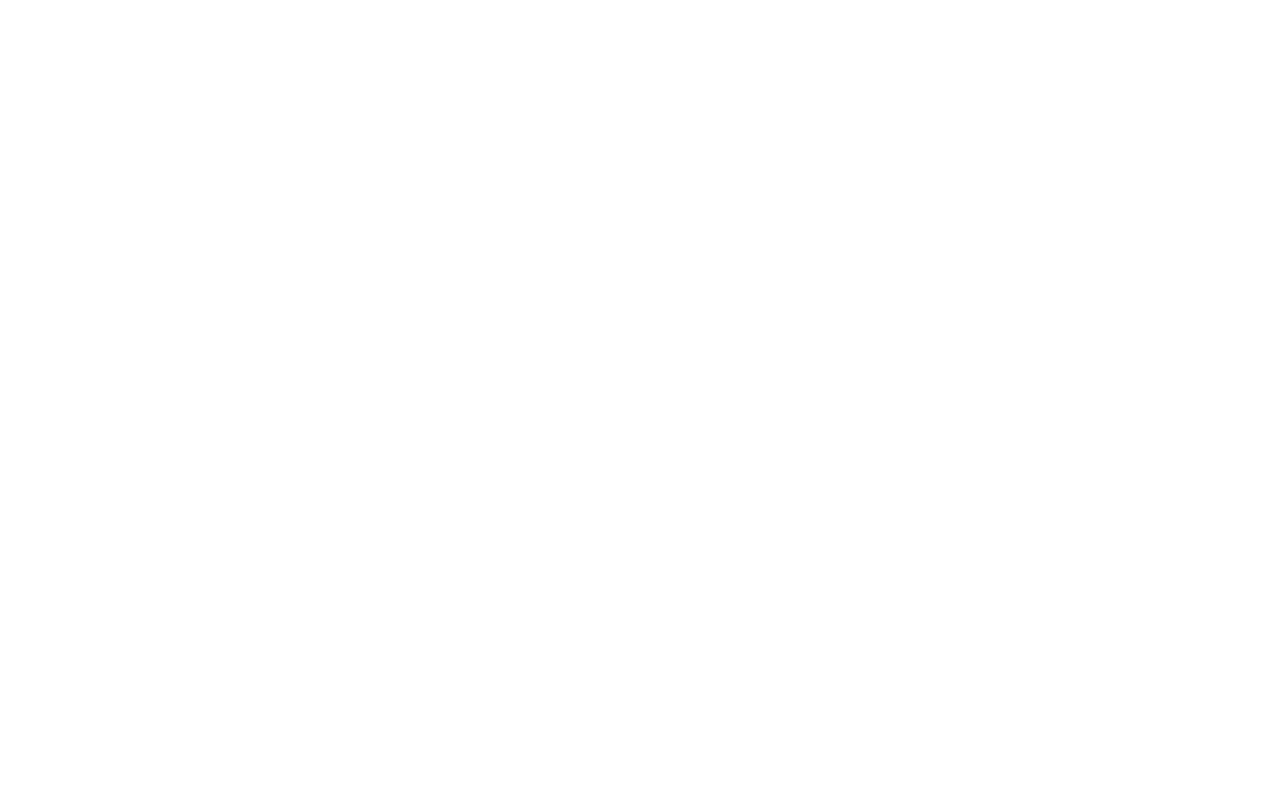
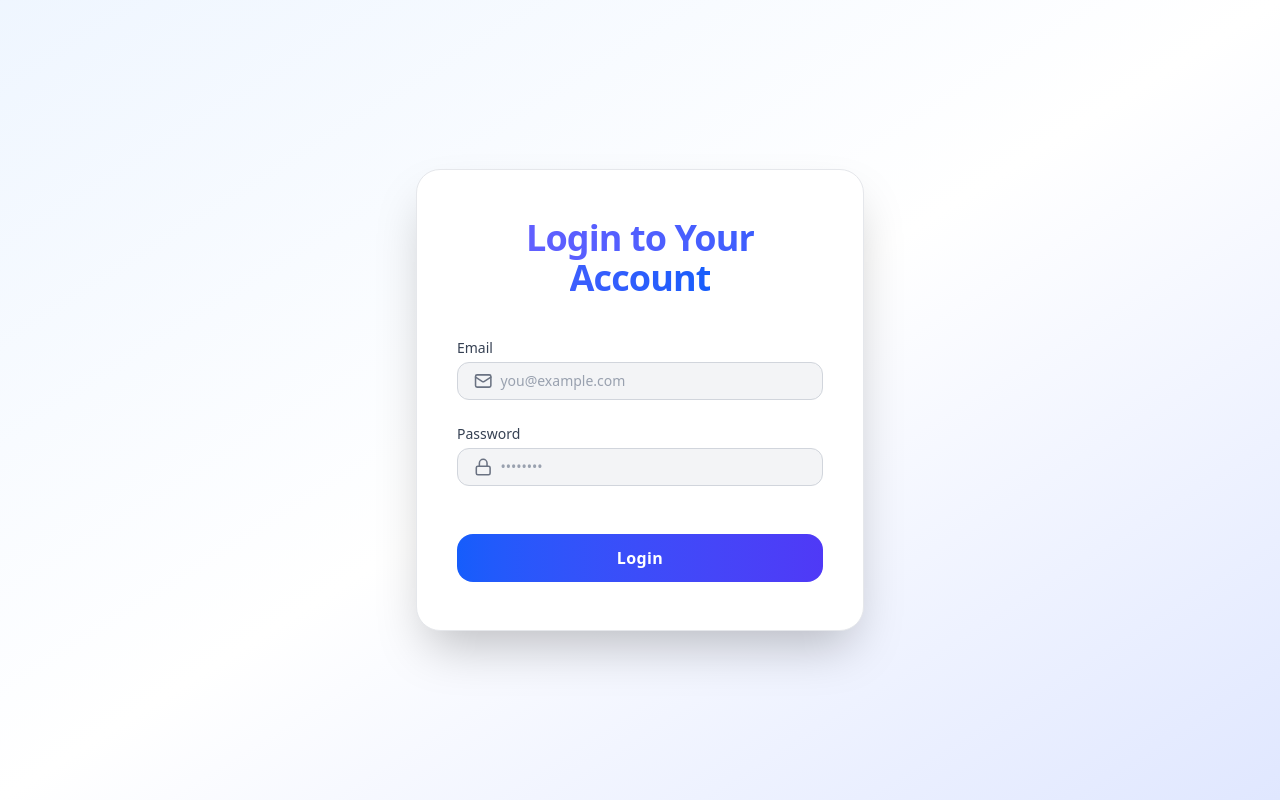
Before and after one commit to fiafghan/internet-users-ms-frontend, a React (Vite) app: page /login in a window 1280 px wide. Before the commit this address had no page. Built offline with nearby package versions, Linux system fonts and the light colour scheme.

Commit message:
Login page was added!

```diff
--- a/db.json
+++ b/db.json
@@ -41,6 +41,12 @@
       "name": "ghafoor",
       "email": "gh@gh.com",
       "password": "123"
+    },
+    {
+      "id": "d06e",
+      "name": "manan",
+      "email": "manan@gmail.com",
+      "password": "123"
     }
   ]
 }
--- a/src/App.tsx
+++ b/src/App.tsx
@@ -1,11 +1,15 @@
 import RegisterForm from "./RegisterForm"
 import { Routes, Route} from "react-router-dom"
+import LoginForm from "./LoginForm"
+
+
 function App() {
 
   return (
     <>
       <Routes>
       <Route path="/register" element={<RegisterForm />} />
+      <Route path="/login" element={<LoginForm />} />
     </Routes>
     </>
   )
--- /dev/null
+++ b/src/LoginForm.tsx
@@ -0,0 +1,194 @@
+import { useState, type JSX } from "react";
+import { Mail, Lock} from "lucide-react";
+import axios from "axios";
+import { motion, AnimatePresence } from "framer-motion";
+import AnimatedSubmitButton from "./components/AnimatedButton";
+import Spinner from "./components/Spinner";
+
+export default function LoginForm(): JSX.Element {
+  const [form, setForm] = useState({
+    email: "",
+    password: "",
+  });
+
+  const [loading, setLoading] = useState(false);
+
+  const handleChange = (e: React.ChangeEvent<HTMLInputElement>) => {
+    setForm({ ...form, [e.target.name]: e.target.value });
+  };
+
+  const handleSubmit = async (e: React.FormEvent) => {
+    e.preventDefault();
+
+    setLoading(true);
+
+    try {
+      // Fetch all users from json-server
+      const response = await axios.get("http://localhost:3000/users");
+      const users = response.data;
+
+      // Find user with matching email and password
+      const user = users.find(
+        (u: any) => u.email === form.email && u.password === form.password
+      );
+
+      if (user) {
+        alert(`✅ Login successful! Welcome back, ${user.name}.`);
+        setForm({ email: "", password: "" });
+      } else {
+        alert("❌ Login failed: Incorrect email or password.");
+      }
+    } catch (error) {
+      console.error("Login error:", error);
+      alert("❌ Something went wrong during login.");
+    } finally {
+      setLoading(false);
+    }
+  };
+
+  return (
+    <>
+      {/* Page Spinner Overlay */}
+      <AnimatePresence>
+        {loading && (
+          <motion.div
+            key="spinner-overlay"
+            initial={{ opacity: 0 }}
+            animate={{ opacity: 0.75 }}
+            exit={{ opacity: 0 }}
+            transition={{ duration: 0.3 }}
+            className="fixed inset-0 z-50 flex items-center justify-center bg-black bg-opacity-50 backdrop-blur-sm"
+            aria-label="Loading..."
+            role="alert"
+            aria-live="assertive"
+          >
+            <Spinner
+              size={48}
+              thickness={5}
+              colorClass="border-white"
+              ariaLabel="Loading form submission"
+            />
+          </motion.div>
+        )}
+      </AnimatePresence>
+
+      {/* Main form content */}
+      <motion.div
+        className="min-h-screen bg-gradient-to-br from-blue-50 via-white to-indigo-100 flex items-center justify-center px-4 py-12"
+        initial={{ opacity: 0, y: 30 }}
+        animate={{ opacity: 1, y: 0 }}
+        transition={{ duration: 0.7 }}
+      >
+        <motion.form
+          onSubmit={handleSubmit}
+          className="w-full max-w-md bg-white shadow-2xl border border-gray-200 rounded-3xl px-10 py-12 relative z-10"
+          initial={{ scale: 0.95, opacity: 0 }}
+          animate={{ scale: 1, opacity: 1 }}
+          transition={{ delay: 0.2, duration: 0.6 }}
+        >
+          <motion.h2
+            className="text-4xl font-extrabold text-center text-gray-800 mb-10 tracking-tight"
+            initial={{ opacity: 0, y: 20 }}
+            animate={{ opacity: 1, y: 0 }}
+            transition={{ delay: 0.3, duration: 0.5 }}
+          >
+            <span className="bg-gradient-to-r from-indigo-500 to-blue-600 text-transparent bg-clip-text">
+              Login to Your Account
+            </span>
+          </motion.h2>
+
+          {/* Email */}
+          <InputField
+            label="Email"
+            icon={<Mail className="w-5 h-5 text-gray-500" />}
+            name="email"
+            type="email"
+            placeholder="you@example.com"
+            value={form.email}
+            onChange={handleChange}
+            animation={{ x: -40, opacity: 0 }}
+            delay={0.4}
+          />
+
+          {/* Password */}
+          <InputField
+            label="Password"
+            icon={<Lock className="w-5 h-5 text-gray-500" />}
+            name="password"
+            type="password"
+            placeholder="••••••••"
+            value={form.password}
+            onChange={handleChange}
+            animation={{ x: 40, opacity: 0 }}
+            delay={0.5}
+          />
+
+          {/* Submit Button */}
+          <AnimatedSubmitButton disabled={loading}>
+            {loading ? (
+              <div className="flex items-center justify-center gap-2">
+                <Spinner />
+                <span>Logging in...</span>
+              </div>
+            ) : (
+              "Login"
+            )}
+          </AnimatedSubmitButton>
+        </motion.form>
+      </motion.div>
+    </>
+  );
+}
+
+type InputProps = {
+  label: string;
+  icon: JSX.Element;
+  name: string;
+  type: string;
+  placeholder: string;
+  value: string;
+  onChange: (e: React.ChangeEvent<HTMLInputElement>) => void;
+  animation: { [key: string]: any };
+  delay: number;
+};
+
+function InputField({
+  label,
+  icon,
+  name,
+  type,
+  placeholder,
+  value,
+  onChange,
+  animation,
+  delay,
+}: InputProps): JSX.Element {
+  return (
+    <motion.div
+      className="mb-6"
+      initial={animation}
+      animate={{ x: 0, y: 0, opacity: 1 }}
+      transition={{ delay, duration: 0.5, ease: "easeOut" }}
+    >
+      <label
+        htmlFor={name}
+        className="block mb-1 text-sm font-medium text-gray-700"
+      >
+        {label}
+      </label>
+      <div className="flex items-center gap-2 bg-gray-100 border border-gray-300 rounded-xl px-4 py-2 focus-within:ring-2 focus-within:ring-blue-400 focus-within:ring-offset-1 transition">
+        {icon}
+        <input
+          id={name}
+          name={name}
+          type={type}
+          value={value}
+          onChange={onChange}
+          placeholder={placeholder}
+          required
+          className="w-full bg-transparent text-gray-800 text-sm placeholder-gray-400 focus:outline-none"
+        />
+      </div>
+    </motion.div>
+  );
+}
```
